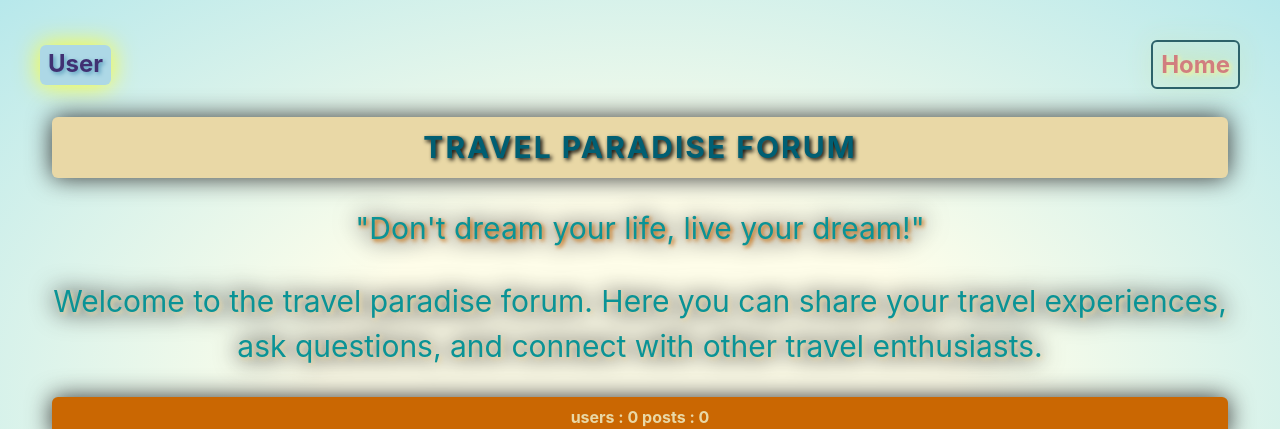
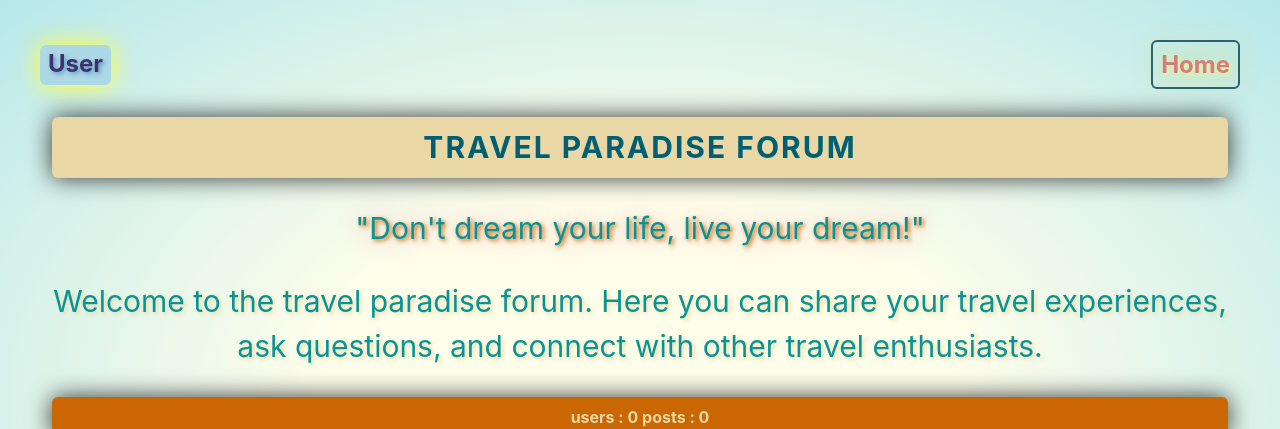
Before and after one commit to Forum-Project-Team-8/Forum, a React (Vite) app in the folder main/: page / in a window 1280 px wide. Shown: the top 429 px of the page. Built offline with nearby package versions, Linux system fonts and the light colour scheme; no server answers; the database is empty.

Commit message:
home-page-view-button

```diff
--- a/main/src/components/Home.jsx
+++ b/main/src/components/Home.jsx
@@ -30,7 +30,6 @@ const boxStyle2 = {
 
 const headerStyle = {
     color: '#005f73',
-    textShadow: '2px 2px 4px #000000',
     fontSize: '3xl',
     fontWeight: 'bold',
     textAlign: 'center',
@@ -49,21 +48,22 @@ const headerStyle2 = {
     textAlign: 'center',
     p: 2,
     borderRadius: 'md',
-    filter: 'drop-shadow(0 0 0.75rem #444)',
+    filter: 'drop-shadow(0 0 0.75rem #f4cccc)',
     m: 2,
 };
 
 
 
 const animateText = keyframes`
-    0% {
-        opacity: 0;
-        transform: translateY(20px);
-    }
-    100% {
-        opacity: 1;
-        transform: translateY(0);
-    }
+0% {
+    opacity: 1;
+    transform: translateY(0);
+}
+100% {
+    opacity: 0;
+    transform: translateY(20px);
+
+}
 `;
 
 const headerStyle3 = {
@@ -73,7 +73,6 @@ const headerStyle3 = {
     textAlign: 'center',
     p: 2,
     borderRadius: 'md',
-    filter: 'drop-shadow(0 0 0.75rem #222)',
     m: 3,
     animation: `${animateText} 1s ease-in-out`,
 };
--- a/main/src/components/Post.jsx
+++ b/main/src/components/Post.jsx
@@ -135,7 +135,7 @@ export default function Post({ post: initialPost, deletePost, editPost, isSingle
                     <img src={post.photoUrl} alt="Post" style={{ maxWidth: '100%' }} />
                 </div>
             )}
-            <Link to={`/posts/${post.id}`}>View</Link>
+            <Button bg={'orange'} as={Link} to={`/posts/${post.id}`} colorScheme="blue">View</Button>
             <p></p>
             {post?.likedBy.includes(userData?.handle)
                 ? <Button onClick={dislike} colorScheme="yellow">Dislike</Button>
@@ -156,7 +156,7 @@ export default function Post({ post: initialPost, deletePost, editPost, isSingle
             )}
 
             <Button onClick={like} colorScheme="green">{`Likes: ${post.likedBy.length}`}</Button>
-            <Button colorScheme="blue">{`Replies: ${post.replies?Object.entries(post.replies).length : 0}`}</Button>
+            <Button colorScheme="blue">{`Replies: ${post.replies ? Object.entries(post.replies).length : 0}`}</Button>
 
             {isSingleView && post.replies && Object.entries(post.replies).map(([replyId, reply]) => {
                 return (
```
Lines whose indentation alone changed are shown as unchanged.
